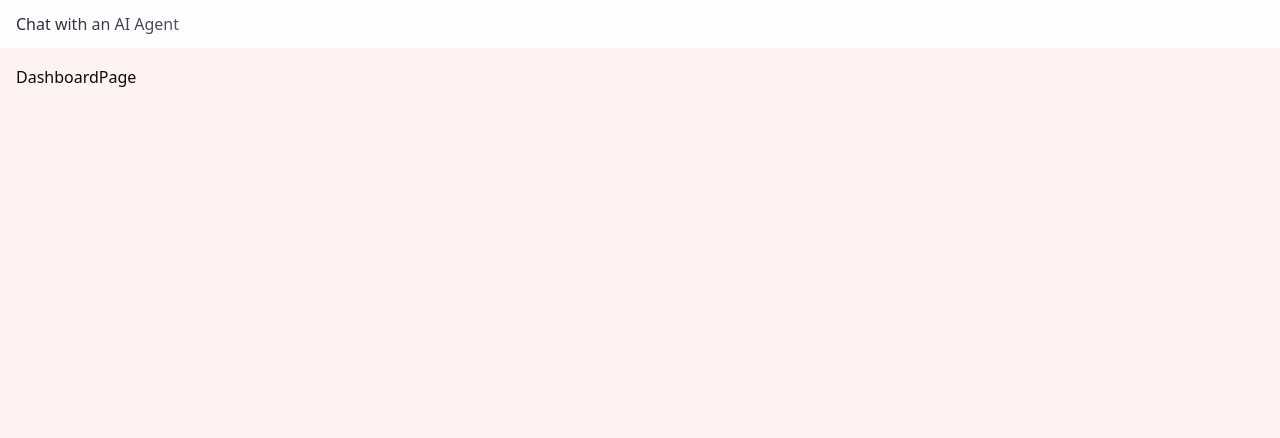
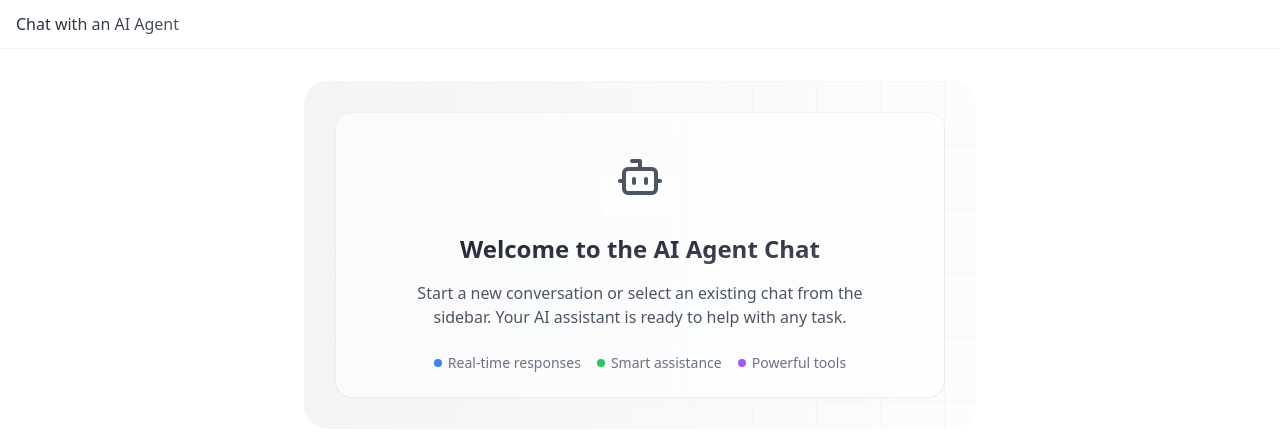
Before and after one commit to Nisschhal/first-ai-chatbot, a Next.js app: page /dashboard in a window 1280 px wide. Shown: the top 438 px of the page. Built offline with nearby package versions, Linux system fonts and the light colour scheme; no server answers.

Commit message:
new chat create and deleted | dashboard UI | chat with id page

```diff
--- /dev/null
+++ b/src/app/dashboard/chat/[chatId]/loading.tsx
@@ -0,0 +1,57 @@
+export default function Loading() {
+  // Generate random number between 2 and 6
+  const numMessages = Math.floor(Math.random() * 5) + 2
+
+  return (
+    <div className="flex-1 overflow-hidden bg-gray-50">
+      {/* Messages section */}
+      <div className="h-[calc(100vh-65px)] flex flex-col">
+        <div className="flex-1 overflow-y-auto p-4">
+          <div className="max-w-4xl mx-auto space-y-8">
+            {[...Array(numMessages)].map((_, i) => (
+              <div
+                key={i}
+                className={`flex ${
+                  i % 2 === 0 ? "justify-end" : "justify-start"
+                }`}
+              >
+                <div
+                  className={`w-2/3 rounded-2xl p-4 ${
+                    i % 2 === 0
+                      ? "bg-blue-600/10 rounded-br-none"
+                      : "bg-white rounded-bl-none border border-gray-200"
+                  }`}
+                >
+                  <div className="space-y-3">
+                    <div
+                      className={`h-4 animate-pulse rounded w-[90%] ${
+                        i % 2 === 0 ? "bg-white/40" : "bg-gray-200"
+                      }`}
+                    />
+                    <div
+                      className={`h-4 animate-pulse rounded w-[75%] ${
+                        i % 2 === 0 ? "bg-white/40" : "bg-gray-200"
+                      }`}
+                    />
+                    <div
+                      className={`h-4 animate-pulse rounded w-[60%] ${
+                        i % 2 === 0 ? "bg-white/40" : "bg-gray-200"
+                      }`}
+                    />
+                  </div>
+                </div>
+              </div>
+            ))}
+          </div>
+        </div>
+
+        {/* Input section */}
+        <div className="border-t bg-white p-4">
+          <div className="max-w-4xl mx-auto">
+            <div className="h-12 bg-gray-100 rounded-full animate-pulse" />
+          </div>
+        </div>
+      </div>
+    </div>
+  )
+}
--- /dev/null
+++ b/src/app/dashboard/chat/[chatId]/page.tsx
@@ -0,0 +1,15 @@
+import React from "react"
+import { Id } from "../../../../convex/_generated/dataModel"
+
+interface ChatPageProps {
+  params: Promise<{ chatId: Id<"chats"> }>
+}
+
+const ChatPage = async ({ params }: ChatPageProps) => {
+  // from next 15 params needs await
+  const { chatId } = await params
+
+  return <div>ChatPage: {chatId}</div>
+}
+
+export default ChatPage
--- a/src/app/dashboard/layout.tsx
+++ b/src/app/dashboard/layout.tsx
@@ -11,7 +11,7 @@ const DashboardLayout = ({ children }: { children: React.ReactNode }) => {
           <Sidebar />
         </Authenticated>
 
-        <div className="flex-1 bg-red-50">
+        <div className="flex-1 ">
           <Header />
           <main className="p-4">{children}</main>
         </div>
--- a/src/app/dashboard/page.tsx
+++ b/src/app/dashboard/page.tsx
@@ -1,7 +1,42 @@
-import React from "react"
+import { BotIcon } from "lucide-react"
 
-const DashboardPage = () => {
-  return <div>DashboardPage</div>
+export default function DashboardPage() {
+  return (
+    <div className="flex-1 flex items-center justify-center p-4">
+      <div className="relative max-w-2xl w-full">
+        {/* Decorative elements */}
+        <div className="absolute inset-0 -z-10 bg-gradient-to-r from-gray-100 to-gray-50/50 rounded-3xl"></div>
+        <div className="absolute inset-0 -z-10 bg-[linear-gradient(to_right,#f5f5f5_1px,transparent_1px),linear-gradient(to_bottom,#f5f5f5_1px,transparent_1px)] bg-[size:4rem_4rem] rounded-3xl"></div>
+
+        <div className="relative space-y-6 p-8 text-center">
+          <div className="bg-white/60 backdrop-blur-sm shadow-sm ring-1 ring-gray-200/50 rounded-2xl p-6 space-y-4">
+            <div className="bg-gradient-to-b from-gray-50 to-white rounded-xl p-4 inline-flex">
+              <BotIcon className="w-12 h-12 text-gray-600" />
+            </div>
+            <h2 className="text-2xl font-semibold bg-gradient-to-br from-gray-900 to-gray-600 bg-clip-text text-transparent">
+              Welcome to the AI Agent Chat
+            </h2>
+            <p className="text-gray-600 max-w-md mx-auto">
+              Start a new conversation or select an existing chat from the
+              sidebar. Your AI assistant is ready to help with any task.
+            </p>
+            <div className="pt-2 flex justify-center gap-4 text-sm text-gray-500">
+              <div className="flex items-center gap-1.5">
+                <div className="w-2 h-2 rounded-full bg-blue-500"></div>
+                Real-time responses
+              </div>
+              <div className="flex items-center gap-1.5">
+                <div className="w-2 h-2 rounded-full bg-green-500"></div>
+                Smart assistance
+              </div>
+              <div className="flex items-center gap-1.5">
+                <div className="w-2 h-2 rounded-full bg-purple-500"></div>
+                Powerful tools
+              </div>
+            </div>
+          </div>
+        </div>
+      </div>
+    </div>
+  )
 }
-
-export default DashboardPage
--- /dev/null
+++ b/src/components/ChatRow.tsx
@@ -0,0 +1,52 @@
+import React, { use } from "react"
+import { Doc, Id } from "../../convex/_generated/dataModel"
+import { useRouter } from "next/navigation"
+import { NavigationContext } from "../../lib/context/NavigationProvider"
+import { Button } from "./ui/button"
+import { Trash } from "lucide-react"
+
+const ChatRow = ({
+  chat,
+  onDelete,
+}: {
+  chat: Doc<"chats">
+  onDelete: (id: Id<"chats">) => void
+}) => {
+  const router = useRouter()
+  const { isMobileNavOpen, setIsMobileNavOpen, closeMobileNav } =
+    use(NavigationContext)
+
+  // go the clicked chat
+  const handleChatClick = () => {
+    router.push(`/dashboard/chat/${chat._id}`)
+    closeMobileNav()
+  }
+  return (
+    <div
+      className="group rounded-xl border border-gray-200/30 bg-white/50 backdrop-blur-sm hover:bg-white/80
+        cursor-pointer  transition-all duration-200 shadow-sm hover:shadow-md"
+      onClick={handleChatClick}
+    >
+      <div className="p-4">
+        <div className="flex justify-between items-start">
+          Chat
+          {/* delete button with icons */}
+          <Button
+            variant={"ghost"}
+            size={"icon"}
+            onClick={(e) => {
+              e.stopPropagation()
+              onDelete(chat._id)
+            }}
+            className="opacity-0 group-hover:opacity-100 transition-opacity"
+          >
+            <Trash className="h-5 w-5 text-gray-400 hover:text-red-500 transition-colors" />
+          </Button>
+        </div>
+        {/* last message */}
+      </div>
+    </div>
+  )
+}
+
+export default ChatRow
--- a/src/components/Header.tsx
+++ b/src/components/Header.tsx
@@ -1,6 +1,6 @@
 import React, { use } from "react"
 import { Button } from "./ui/button"
-import { HamIcon, Menu } from "lucide-react"
+import { Menu } from "lucide-react"
 import { UserButton } from "@clerk/nextjs"
 import { NavigationContext } from "../../lib/context/NavigationProvider"
 
--- a/src/components/Sidebar.tsx
+++ b/src/components/Sidebar.tsx
@@ -7,6 +7,7 @@ import { useRouter } from "next/navigation"
 import { useMutation, useQuery } from "convex/react"
 import { api } from "../../convex/_generated/api"
 import { Id } from "../../convex/_generated/dataModel"
+import ChatRow from "./ChatRow"
 
 const Sidebar = () => {
   const { isMobileNavOpen, setIsMobileNavOpen, closeMobileNav } =
@@ -21,7 +22,7 @@ const Sidebar = () => {
 
   const handleNewChatClick = async () => {
     const chatId = await newChat({ title: "New Chat" })
-    router.push(`/dashboard/${chatId}`)
+    router.push(`/dashboard/chat/${chatId}`)
     closeMobileNav()
   }
 
@@ -51,7 +52,7 @@ const Sidebar = () => {
         )}
       >
         {/* New Chat Button */}
-        <div className="p-4 border-b border-gray-200/50">
+        <div className="p-2.5 border-b border-gray-200/50">
           <Button
             onClick={() => handleNewChatClick()}
             className="w-full bg-white hover:bg-gray-50 text-gray-700 border border-gray-200/50 shadow-sm hover:shadow transition-all duration-200"
@@ -60,9 +61,9 @@ const Sidebar = () => {
           </Button>
         </div>
         {/* Content: List of Past Chats */}
-        <div className="flex-1 overflow-y-auto space-y-2.5 scrollbar-thin scrollbar-thumb-gray-200/50 scrollbar-track-gray-50">
+        <div className="flex-1 overflow-y-auto space-y-2.5 scrollbar-thin scrollbar-thumb-gray-200/50 scrollbar-track-gray-50 p-4">
           {chats?.map((chat) => (
-            <ChatRow key={chat} onDelete={handleDeleteChat} />
+            <ChatRow key={chat._id} chat={chat} onDelete={handleDeleteChat} />
           ))}
         </div>
       </div>
```
